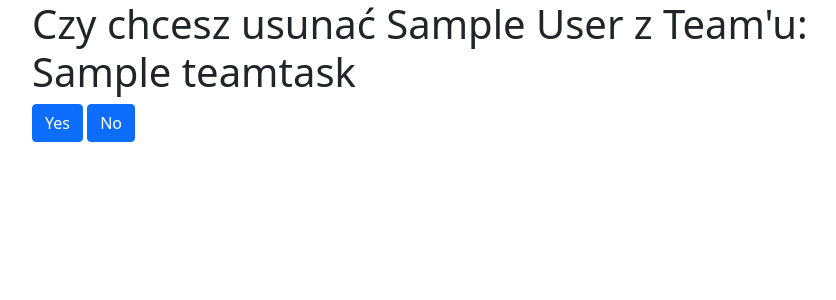
After one commit to widmofpcs/ZDPYTpol46_FDB_project, a Django app: page /task/team/delete/user/1/ in a window 1280 px wide. The commit adds this page. Shown: the top 300 px of the page, without its empty margins (50-886 px from the left). Run offline with Django 4.2, Linux system fonts and the light colour scheme; tables that the repository leaves empty hold one stand-in row (values such as "Sample post").

Commit message:
DeleteView form TeamTask

```diff
--- a/task/templates/task/add_user_to_team.html
+++ b/task/templates/task/add_user_to_team.html
@@ -7,7 +7,10 @@
         <h1>{{ team.name }}</h1>
             <ul>
                 {% for user in users %}
-                    <li>{{ user.user_id.first_name }} {{ user.user_id.last_name }}</li>
+                    <li>{{ user.user_id.first_name }} {{ user.user_id.last_name }}
+                        <a href="{% url 'task:team-delete-user' team.id %}">
+                            <button type='button' class="btn btn-primary">Delete from Team</button></a>
+                    </li>
                 {% endfor %}
             </ul>
         <h2>Dodać nowego członka Team'u?</h2>
--- /dev/null
+++ b/task/templates/task/delete_user_from_team.html
@@ -0,0 +1,16 @@
+{% extends "base.html" %}
+
+{% block title %}Home{% endblock %}
+
+{% block content %}
+    <div class="container">
+        <h1>Czy chcesz usunać {{ team.user_id.first_name }} {{ team.user_id.last_name }} z Team'u:<br>
+            {{ team.name }}</h1>
+        <form method="POST">{% csrf_token %}
+            <p>
+                <button name='btnyes' type="submit" class="btn btn-primary">Yes</button>
+                <button name="btnno" type="submit" class="btn btn-primary">No</button>
+            </p>
+        </form>
+    </div>
+{% endblock %}
--- a/task/urls.py
+++ b/task/urls.py
@@ -1,7 +1,7 @@
 from django.urls import path
 
 from task.views import TaskCreateView, TaskListView, RequestChangeTaskView, RequestTaskListView, \
-    RequestChangeApprovalView, TeamTaskListView, TeamTaskAddUsers, TaskDetailView
+    RequestChangeApprovalView, TeamTaskListView, TeamTaskAddUsers, TaskDetailView, TeamUserDeleteView
 
 app_name = 'task'
 
@@ -14,5 +14,6 @@ urlpatterns = [
     path('request/approval/<int:pk>/', RequestChangeApprovalView.as_view(), name='request-approval'),
     path('team/list/', TeamTaskListView.as_view(), name='team-list'),
     path('team/add/<int:pk>/', TeamTaskAddUsers.as_view(), name='team-add'),
+    path('team/delete/user/<int:pk>/', TeamUserDeleteView.as_view(), name='team-delete-user'),
 
 ]
--- a/task/views.py
+++ b/task/views.py
@@ -1,5 +1,6 @@
 from django.shortcuts import render, redirect, get_object_or_404
 from django import views
+from django.urls import reverse_lazy
 from django.views.generic import ListView, DetailView
 
 from accounts.models import CustomUser
@@ -150,3 +151,23 @@ class TeamTaskAddUsers(views.View):
                 user_id=form.instance.user_id
             )
         return redirect('task:team-add', pk=pk)
+
+
+class TeamUserDeleteView(views.View):
+    def get(self, request, pk):
+        team = get_object_or_404(TeamTask, id=pk)
+        return render(
+            request,
+            'task/delete_user_from_team.html',
+            context={
+                'team': team
+            }
+        )
+
+    def post(self, request, pk):
+        team = get_object_or_404(TeamTask, id=pk)
+        if 'btnyes' in request.POST:
+            team.delete()
+            return redirect('task:team-list')
+        elif 'btnno' in request.POST:
+            return redirect('task:team-add', pk)
```
